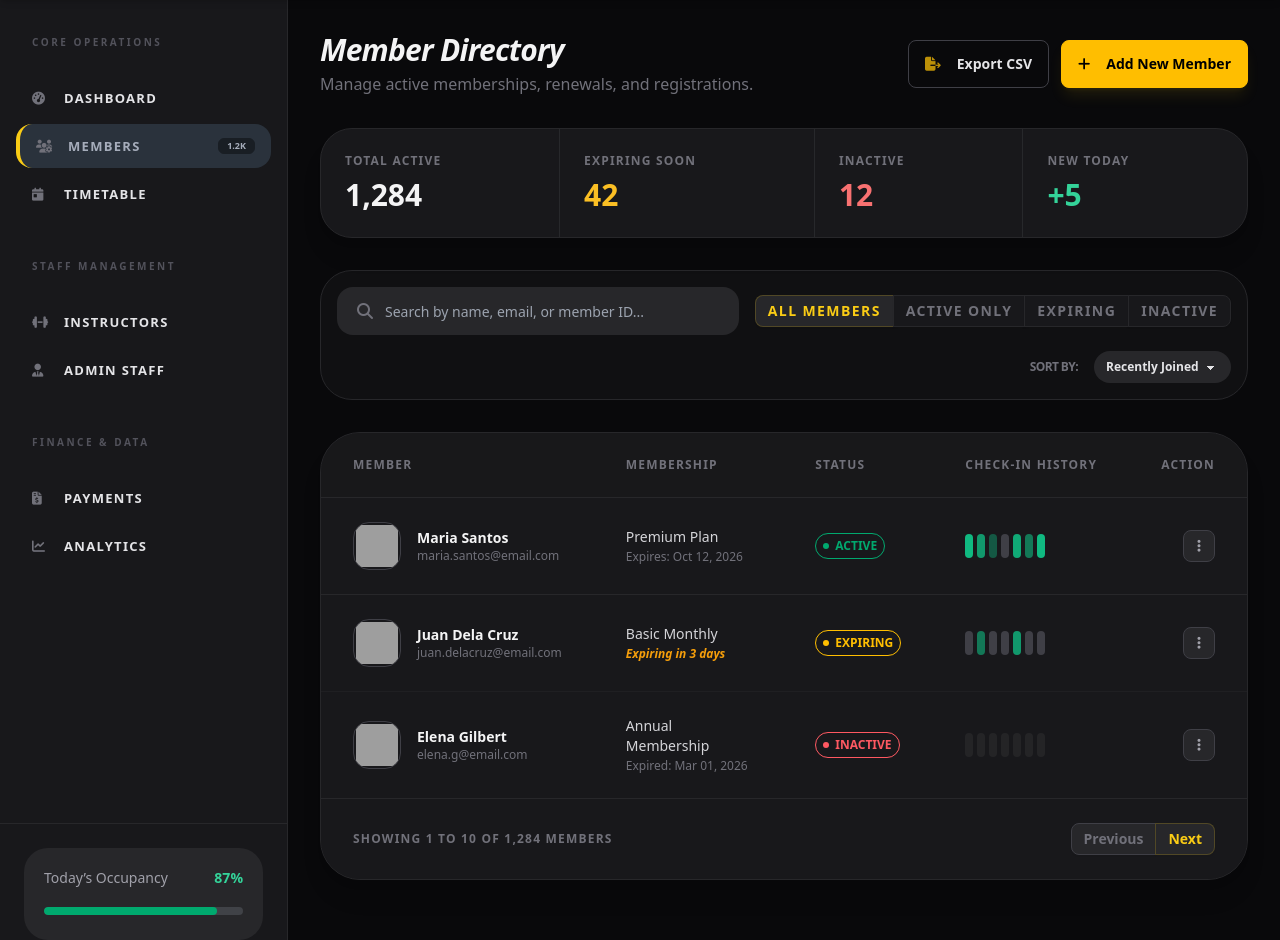
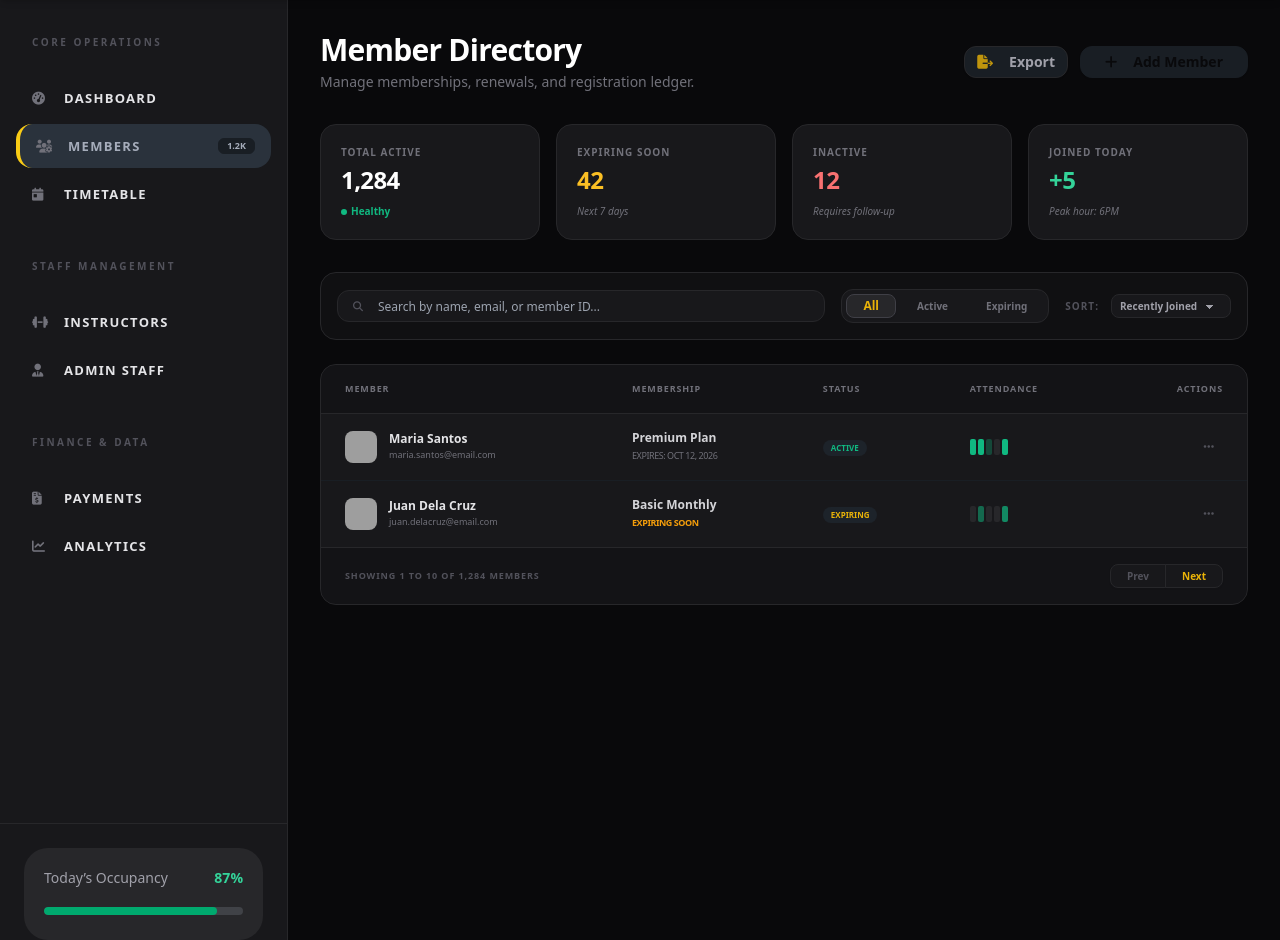
Before and after one commit to komradkat/gms, a Django app: page /members/ in a window 1280 px wide. Shown: the part 96-1036 px from the top of the page. Run offline with Django 5.2, Linux system fonts and the light colour scheme; some libraries are stand-ins or nearby versions; grey boxes are pictures that could not be loaded.

Commit message:
🔧 update (ui): refine member management interfaces and layout structure
- Adjusted base and topbar templates to use 'min-h-0' and 'flex-none' for correct flexbox scrolling behavior.

- Redesigned 'create.html' with improved form controls, tighter spacing, and refined button styles.

- Overhauled 'list.html' table structure, incorporating custom DaisyUI badges and compact typography.

- Updated 'profile.html' with a more cohesive layout, resized avatars, and modernized tab navigation.

- Standardized typography (tracking, text sizes) across member-related views for a cohesive aesthetic.

```diff
--- a/templates/base.html
+++ b/templates/base.html
@@ -79,12 +79,12 @@
     {% block extra_head %}{% endblock %}
 </head>
 
-<body class="bg-zinc-950 text-zinc-200 h-screen overflow-hidden" x-data="{ sidebarOpen: true }">
-    <div class="flex flex-col h-full overflow-hidden">
+<body class="bg-zinc-950 text-zinc-200 h-screen overflow-hidden">
+    <div class="flex flex-col h-full">
         <!-- TOP BAR -->
         {% include 'includes/topbar.html' %}
 
-        <div class="drawer lg:drawer-open flex-1 overflow-hidden">
+        <div class="drawer lg:drawer-open flex-1 min-h-0">
             <input id="main-drawer" type="checkbox" class="drawer-toggle" />
 
             <div class="drawer-content flex flex-col min-h-0">
--- a/templates/includes/topbar.html
+++ b/templates/includes/topbar.html
@@ -1,4 +1,4 @@
-<header class="h-24 bg-zinc-900 border-b border-zinc-800 px-8 flex items-center justify-between relative z-50 shadow-md">
+<header class="h-24 flex-none bg-zinc-900 border-b border-zinc-800 px-8 flex items-center justify-between relative z-50 shadow-md">
     <!-- Branding Section -->
     <div class="flex items-center gap-4 lg:gap-6">
         <!-- Mobile Toggle -->
--- a/templates/members/list.html
+++ b/templates/members/list.html
@@ -4,61 +4,65 @@
 {% block title %}Members • GymForge GMS{% endblock %}
 
 {% block content %}
-<div class="space-y-8">
 <!-- Header -->
-    <div class="flex flex-col md:flex-row md:items-center justify-between gap-4">
+<div class="flex flex-col md:flex-row md:items-center justify-between gap-4 mb-8">
     <div>
-            <h1 class="text-3xl font-bold tracking-tight text-zinc-100 italic">Member Directory</h1>
-            <p class="text-zinc-500 mt-1">Manage active memberships, renewals, and registrations.</p>
+        <h1 class="text-3xl font-bold tracking-tight text-white">Member Directory</h1>
+        <p class="text-zinc-500 text-sm mt-1">Manage memberships, renewals, and registration ledger.</p>
     </div>
     <div class="flex items-center gap-3">
-            <button class="btn btn-ghost border-zinc-700 font-bold">
-                <i class="fa-solid fa-file-export mr-2 text-yellow-500/80"></i>Export CSV
+        <button class="btn btn-zinc-900 border-zinc-800 text-zinc-400 btn-sm rounded-xl hover:border-zinc-700">
+            <i class="fa-solid fa-file-export mr-2 text-yellow-500/80"></i>Export
         </button>
-            <a href="{% url 'member_create' %}" class="btn btn-warning font-black shadow-lg shadow-yellow-400/10 active:scale-95">
-                <i class="fa-solid fa-plus mr-2"></i>Add New Member
+        <a href="{% url 'member_create' %}" class="btn btn-yellow-500 text-zinc-950 btn-sm font-bold rounded-xl active:scale-95 px-6">
+            <i class="fa-solid fa-plus mr-2"></i>Add Member
         </a>
     </div>
 </div>
 
-    <!-- Stats Summary -->
-    <div class="stats stats-vertical lg:stats-horizontal shadow-xl w-full bg-zinc-900 border border-zinc-800 rounded-[2rem]">
-        <div class="stat p-6">
-            <div class="stat-title text-zinc-500 text-xs font-bold uppercase tracking-widest">Total Active</div>
-            <div class="stat-value text-3xl font-black mt-2 text-zinc-100">1,284</div>
+<!-- Stats Summary - Compact KPI Cards -->
+<div class="grid grid-cols-1 sm:grid-cols-2 lg:grid-cols-4 gap-4 mb-8">
+    <div class="bg-zinc-900 border border-zinc-800 rounded-2xl p-5">
+        <div class="text-zinc-500 text-[10px] font-black uppercase tracking-widest mb-1">Total Active</div>
+        <div class="text-2xl font-bold text-white tracking-tight">1,284</div>
+        <div class="mt-2 text-[10px] text-emerald-500 font-bold flex items-center gap-1">
+            <span class="w-1.5 h-1.5 bg-emerald-500 rounded-full"></span> Healthy
         </div>
-        <div class="stat p-6">
-            <div class="stat-title text-zinc-500 text-xs font-bold uppercase tracking-widest">Expiring Soon</div>
-            <div class="stat-value text-3xl font-black mt-2 text-amber-400">42</div>
     </div>
-        <div class="stat p-6">
-            <div class="stat-title text-zinc-500 text-xs font-bold uppercase tracking-widest">Inactive</div>
-            <div class="stat-value text-3xl font-black mt-2 text-red-400">12</div>
+    <div class="bg-zinc-900 border border-zinc-800 rounded-2xl p-5">
+        <div class="text-zinc-500 text-[10px] font-black uppercase tracking-widest mb-1">Expiring Soon</div>
+        <div class="text-2xl font-bold text-amber-400 tracking-tight">42</div>
+        <div class="mt-2 text-[10px] text-zinc-500 font-medium italic">Next 7 days</div>
     </div>
-        <div class="stat p-6">
-            <div class="stat-title text-zinc-500 text-xs font-bold uppercase tracking-widest">New Today</div>
-            <div class="stat-value text-3xl font-black mt-2 text-emerald-400">+5</div>
+    <div class="bg-zinc-900 border border-zinc-800 rounded-2xl p-5">
+        <div class="text-zinc-500 text-[10px] font-black uppercase tracking-widest mb-1">Inactive</div>
+        <div class="text-2xl font-bold text-red-400 tracking-tight">12</div>
+        <div class="mt-2 text-[10px] text-zinc-500 font-medium italic">Requires follow-up</div>
+    </div>
+    <div class="bg-zinc-900 border border-zinc-800 rounded-2xl p-5">
+        <div class="text-zinc-500 text-[10px] font-black uppercase tracking-widest mb-1">Joined Today</div>
+        <div class="text-2xl font-bold text-emerald-400 tracking-tight">+5</div>
+        <div class="mt-2 text-[10px] text-zinc-500 font-medium italic">Peak hour: 6PM</div>
     </div>
 </div>
 
 <!-- Filters & Search -->
-    <div class="bg-zinc-900/50 border border-zinc-800 p-4 rounded-[2rem] flex flex-wrap items-center gap-4">
+<div class="bg-zinc-900/50 border border-zinc-800 p-4 rounded-2xl flex flex-wrap items-center gap-4 mb-6">
     <div class="relative flex-1 min-w-[300px]">
         <input type="text" placeholder="Search by name, email, or member ID..."
-                class="input input-bordered w-full bg-zinc-800 border-none rounded-2xl py-3 px-12 text-sm outline-none focus:ring-2 focus:ring-yellow-400/50 transition-all text-zinc-200">
-            <i class="fa-solid fa-magnifying-glass absolute left-5 top-1/2 -translate-y-1/2 text-zinc-500"></i>
+            class="input input-sm w-full bg-zinc-900 border-zinc-800 rounded-xl px-10 text-xs focus:border-yellow-500/50 transition-all text-zinc-200">
+        <i class="fa-solid fa-magnifying-glass absolute left-4 top-1/2 -translate-y-1/2 text-zinc-600 text-[10px]"></i>
     </div>
 
-        <div class="join">
-            <button class="join-item btn btn-sm bg-zinc-800 text-yellow-400 border-yellow-400/20 uppercase tracking-widest">All Members</button>
-            <button class="join-item btn btn-sm bg-zinc-900 text-zinc-500 hover:text-zinc-300 uppercase tracking-widest border-zinc-800">Active Only</button>
-            <button class="join-item btn btn-sm bg-zinc-900 text-zinc-500 hover:text-zinc-300 uppercase tracking-widest border-zinc-800">Expiring</button>
-            <button class="join-item btn btn-sm bg-zinc-900 text-zinc-500 hover:text-zinc-300 uppercase tracking-widest border-zinc-800">Inactive</button>
+    <div class="flex gap-1 bg-zinc-900 p-1 rounded-xl border border-zinc-800">
+        <button class="btn btn-xs rounded-lg px-4 bg-zinc-800 border-zinc-700 text-yellow-500 font-bold">All</button>
+        <button class="btn btn-xs rounded-lg px-4 btn-ghost text-zinc-500 text-[10px]">Active</button>
+        <button class="btn btn-xs rounded-lg px-4 btn-ghost text-zinc-500 text-[10px]">Expiring</button>
     </div>
 
-        <div class="ml-auto flex items-center gap-2">
-            <span class="text-zinc-500 text-xs font-bold uppercase mr-2 tracking-tighter">Sort by:</span>
-            <select class="select select-bordered select-sm bg-zinc-800 border-none rounded-2xl text-xs font-bold text-zinc-200">
+    <div class="ml-auto flex items-center gap-3">
+        <span class="text-zinc-600 text-[10px] font-black uppercase tracking-widest">Sort:</span>
+        <select class="select select-bordered select-xs bg-zinc-900 border-zinc-800 rounded-lg text-[10px] font-bold text-zinc-400">
             <option>Recently Joined</option>
             <option>Name (A-Z)</option>
             <option>Expiry Date</option>
@@ -67,144 +71,90 @@
 </div>
 
 <!-- Members Table -->
-    <div class="card bg-zinc-900 border border-zinc-800 rounded-[2.5rem] overflow-hidden shadow-xl">
+<div class="bg-zinc-900 border border-zinc-800 rounded-2xl overflow-hidden">
     <div class="overflow-x-auto">
-            <table class="table w-full text-left">
+        <table class="table table-xs w-full">
             <thead>
-                    <tr class="bg-zinc-900/80 border-b border-zinc-800">
-                        <th class="px-8 py-6 text-xs font-bold uppercase tracking-widest text-zinc-500">Member</th>
-                        <th class="px-8 py-6 text-xs font-bold uppercase tracking-widest text-zinc-500">Membership</th>
-                        <th class="px-8 py-6 text-xs font-bold uppercase tracking-widest text-zinc-500">Status</th>
-                        <th class="px-8 py-6 text-xs font-bold uppercase tracking-widest text-zinc-500">Check-in History</th>
-                        <th class="px-8 py-6 text-xs font-bold uppercase tracking-widest text-zinc-500 text-right">Action</th>
+                <tr class="border-b border-zinc-800 text-zinc-500 font-black uppercase text-[9px] tracking-widest bg-zinc-950/30">
+                    <th class="px-6 py-4">Member</th>
+                    <th class="px-6 py-4">Membership</th>
+                    <th class="px-6 py-4">Status</th>
+                    <th class="px-6 py-4">Attendance</th>
+                    <th class="px-6 py-4 text-right">Actions</th>
                 </tr>
             </thead>
             <tbody class="divide-y divide-zinc-800/50">
-                    <!-- Member Row 1 -->
-                    <tr class="group hover:bg-zinc-800/20 transition-all cursor-pointer border-zinc-800" onclick="window.location.href='#'">
-                        <td class="px-8 py-6">
-                            <div class="flex items-center gap-4">
+                <!-- Row 1 -->
+                <tr class="hover:bg-zinc-800/30 transition-colors group">
+                    <td class="px-6 py-4">
+                        <div class="flex items-center gap-3">
                             <div class="avatar">
-                                    <div class="w-12 rounded-2xl border border-zinc-700 p-0.5">
+                                <div class="w-8 h-8 rounded-lg">
                                     <img src="https://i.pravatar.cc/150?u=1" />
                                 </div>
                             </div>
                             <div>
-                                    <div class="font-bold text-zinc-100 group-hover:text-yellow-400 transition-colors">Maria Santos</div>
-                                    <div class="text-xs text-zinc-500">maria.santos@email.com</div>
+                                <div class="font-bold text-zinc-200">Maria Santos</div>
+                                <div class="text-[9px] text-zinc-500 font-medium">maria.santos@email.com</div>
                             </div>
                         </div>
                     </td>
-                        <td class="px-8 py-6">
-                            <div class="text-sm font-medium text-zinc-300">Premium Plan</div>
-                            <div class="text-xs text-zinc-500 mt-0.5">Expires: Oct 12, 2026</div>
+                    <td class="px-6 py-4">
+                        <div class="text-xs font-bold text-zinc-300">Premium Plan</div>
+                        <div class="text-[9px] text-zinc-500 mt-0.5 uppercase tracking-tighter">Expires: Oct 12, 2026</div>
                     </td>
-                        <td class="px-8 py-6">
-                            <span class="badge badge-success badge-outline badge-sm gap-1.5 uppercase font-black py-3">
-                                <span class="w-1.5 h-1.5 bg-success rounded-full"></span>
-                                Active
-                            </span>
+                    <td class="px-6 py-4">
+                        <div class="badge badge-emerald-500/10 text-emerald-500 text-[8px] border-none font-black uppercase px-2 h-4">Active</div>
                     </td>
-                        <td class="px-8 py-6">
-                            <div class="flex gap-1">
-                                <div class="w-2 h-6 bg-emerald-500 rounded-full opacity-100"></div>
-                                <div class="w-2 h-6 bg-emerald-500 rounded-full opacity-80"></div>
-                                <div class="w-2 h-6 bg-emerald-500 rounded-full opacity-40"></div>
-                                <div class="w-2 h-6 bg-zinc-700 rounded-full opacity-100"></div>
-                                <div class="w-2 h-6 bg-emerald-500 rounded-full opacity-90"></div>
-                                <div class="w-2 h-6 bg-emerald-500 rounded-full opacity-60"></div>
-                                <div class="w-2 h-6 bg-emerald-500 rounded-full opacity-100"></div>
+                    <td class="px-6 py-4">
+                        <div class="flex gap-0.5">
+                            <div class="w-1.5 h-4 bg-emerald-500 rounded-sm"></div>
+                            <div class="w-1.5 h-4 bg-emerald-500 rounded-sm"></div>
+                            <div class="w-1.5 h-4 bg-emerald-500/30 rounded-sm"></div>
+                            <div class="w-1.5 h-4 bg-zinc-800 rounded-sm"></div>
+                            <div class="w-1.5 h-4 bg-emerald-500 rounded-sm"></div>
                         </div>
                     </td>
-                        <td class="px-8 py-6 text-right">
-                            <button class="btn btn-square btn-ghost btn-sm bg-zinc-800 text-zinc-400 border-zinc-700">
-                                <i class="fa-solid fa-ellipsis-vertical"></i>
+                    <td class="px-6 py-4 text-right">
+                        <button class="btn btn-ghost btn-xs text-zinc-600 hover:text-white">
+                            <i class="fa-solid fa-ellipsis"></i>
                         </button>
                     </td>
                 </tr>
-
-                    <!-- Member Row 2 -->
-                    <tr class="group hover:bg-zinc-800/20 transition-all cursor-pointer border-zinc-800">
-                        <td class="px-8 py-6">
-                            <div class="flex items-center gap-4">
+                <!-- Row 2 -->
+                <tr class="hover:bg-zinc-800/30 transition-colors group">
+                    <td class="px-6 py-4">
+                        <div class="flex items-center gap-3">
                             <div class="avatar">
-                                    <div class="w-12 rounded-2xl border border-zinc-700 p-0.5">
+                                <div class="w-8 h-8 rounded-lg">
                                     <img src="https://i.pravatar.cc/150?u=2" />
                                 </div>
                             </div>
                             <div>
-                                    <div class="font-bold text-zinc-100 group-hover:text-yellow-400 transition-colors">Juan Dela Cruz</div>
-                                    <div class="text-xs text-zinc-500">juan.delacruz@email.com</div>
+                                <div class="font-bold text-zinc-200">Juan Dela Cruz</div>
+                                <div class="text-[9px] text-zinc-500 font-medium">juan.delacruz@email.com</div>
                             </div>
                         </div>
                     </td>
-                        <td class="px-8 py-6">
-                            <div class="text-sm font-medium text-zinc-300">Basic Monthly</div>
-                            <div class="text-xs text-amber-500 mt-0.5 font-bold italic">Expiring in 3 days</div>
+                    <td class="px-6 py-4">
+                        <div class="text-xs font-bold text-zinc-300">Basic Monthly</div>
+                        <div class="text-[9px] text-amber-500 mt-0.5 uppercase tracking-tighter font-bold">Expiring Soon</div>
                     </td>
-                        <td class="px-8 py-6">
-                            <span class="badge badge-warning badge-outline badge-sm gap-1.5 uppercase font-black py-3">
-                                <span class="w-1.5 h-1.5 bg-warning rounded-full"></span>
-                                Expiring
-                            </span>
+                    <td class="px-6 py-4">
+                        <div class="badge badge-yellow-500/10 text-yellow-500 text-[8px] border-none font-black uppercase px-2 h-4">Expiring</div>
                     </td>
-                        <td class="px-8 py-6">
-                            <div class="flex gap-1">
-                                <div class="w-2 h-6 bg-zinc-700 rounded-full"></div>
-                                <div class="w-2 h-6 bg-emerald-500 rounded-full opacity-60"></div>
-                                <div class="w-2 h-6 bg-zinc-700 rounded-full"></div>
-                                <div class="w-2 h-6 bg-zinc-700 rounded-full"></div>
-                                <div class="w-2 h-6 bg-emerald-500 rounded-full opacity-80"></div>
-                                <div class="w-2 h-6 bg-zinc-700 rounded-full"></div>
-                                <div class="w-2 h-6 bg-zinc-700 rounded-full"></div>
+                    <td class="px-6 py-4">
+                        <div class="flex gap-0.5">
+                            <div class="w-1.5 h-4 bg-zinc-800 rounded-sm"></div>
+                            <div class="w-1.5 h-4 bg-emerald-500/50 rounded-sm"></div>
+                            <div class="w-1.5 h-4 bg-zinc-800 rounded-sm"></div>
+                            <div class="w-1.5 h-4 bg-zinc-800 rounded-sm"></div>
+                            <div class="w-1.5 h-4 bg-emerald-500/70 rounded-sm"></div>
                         </div>
                     </td>
-                        <td class="px-8 py-6 text-right">
-                            <button class="btn btn-square btn-ghost btn-sm bg-zinc-800 text-zinc-400 border-zinc-700">
-                                <i class="fa-solid fa-ellipsis-vertical"></i>
-                            </button>
-                        </td>
-                    </tr>
-
-                    <!-- Member Row 3 -->
-                    <tr class="group hover:bg-zinc-800/20 transition-all cursor-pointer border-zinc-800">
-                        <td class="px-8 py-6">
-                            <div class="flex items-center gap-4">
-                                <div class="avatar">
-                                    <div class="w-12 rounded-2xl border border-zinc-700 p-0.5">
-                                        <img src="https://i.pravatar.cc/150?u=3" />
-                                    </div>
-                                </div>
-                                <div>
-                                    <div class="font-bold text-zinc-100 group-hover:text-yellow-400 transition-colors">Elena Gilbert</div>
-                                    <div class="text-xs text-zinc-500">elena.g@email.com</div>
-                                </div>
-                            </div>
-                        </td>
-                        <td class="px-8 py-6">
-                            <div class="text-sm font-medium text-zinc-300">Annual Membership</div>
-                            <div class="text-xs text-zinc-500 mt-0.5">Expired: Mar 01, 2026</div>
-                        </td>
-                        <td class="px-8 py-6">
-                            <span class="badge badge-error badge-outline badge-sm gap-1.5 uppercase font-black py-3">
-                                <span class="w-1.5 h-1.5 bg-error rounded-full"></span>
-                                Inactive
-                            </span>
-                        </td>
-                        <td class="px-8 py-6">
-                            <div class="flex gap-1 select-none grayscale opacity-30">
-                                <div class="w-2 h-6 bg-zinc-700 rounded-full"></div>
-                                <div class="w-2 h-6 bg-zinc-700 rounded-full"></div>
-                                <div class="w-2 h-6 bg-zinc-700 rounded-full"></div>
-                                <div class="w-2 h-6 bg-zinc-700 rounded-full"></div>
-                                <div class="w-2 h-6 bg-zinc-700 rounded-full"></div>
-                                <div class="w-2 h-6 bg-zinc-700 rounded-full"></div>
-                                <div class="w-2 h-6 bg-zinc-700 rounded-full"></div>
-                            </div>
-                        </td>
-                        <td class="px-8 py-6 text-right">
-                            <button class="btn btn-square btn-ghost btn-sm bg-zinc-800 text-zinc-400 border-zinc-700">
-                                <i class="fa-solid fa-ellipsis-vertical"></i>
+                    <td class="px-6 py-4 text-right">
+                        <button class="btn btn-ghost btn-xs text-zinc-600 hover:text-white">
+                            <i class="fa-solid fa-ellipsis"></i>
                         </button>
                     </td>
                 </tr>
@@ -213,12 +163,11 @@
     </div>
 
     <!-- Pagination -->
-        <div class="card-actions bg-zinc-900 px-8 py-6 flex items-center justify-between border-t border-zinc-800">
-            <span class="text-xs text-zinc-500 font-bold uppercase tracking-widest">Showing 1 to 10 of 1,284 members</span>
+    <div class="bg-zinc-950/30 px-6 py-4 flex items-center justify-between border-t border-zinc-800">
+        <span class="text-[9px] text-zinc-600 font-black uppercase tracking-widest">Showing 1 to 10 of 1,284 members</span>
         <div class="join">
-                <button class="join-item btn btn-sm bg-zinc-800 text-zinc-500 border-zinc-700 cursor-not-allowed">Previous</button>
-                <button class="join-item btn btn-sm bg-zinc-800 text-yellow-400 border-yellow-400/20 active:scale-95">Next</button>
-            </div>
+            <button class="join-item btn btn-xs bg-zinc-900 border-zinc-800 text-[10px] text-zinc-600 px-4">Prev</button>
+            <button class="join-item btn btn-xs bg-zinc-900 border-zinc-800 text-[10px] text-yellow-500 font-bold px-4">Next</button>
         </div>
     </div>
 </div>
```
Also changed, not shown: templates/members/create.html (+106 -116 lines), templates/members/profile.html (+80 -88 lines). Lines whose indentation alone changed are shown as unchanged.
